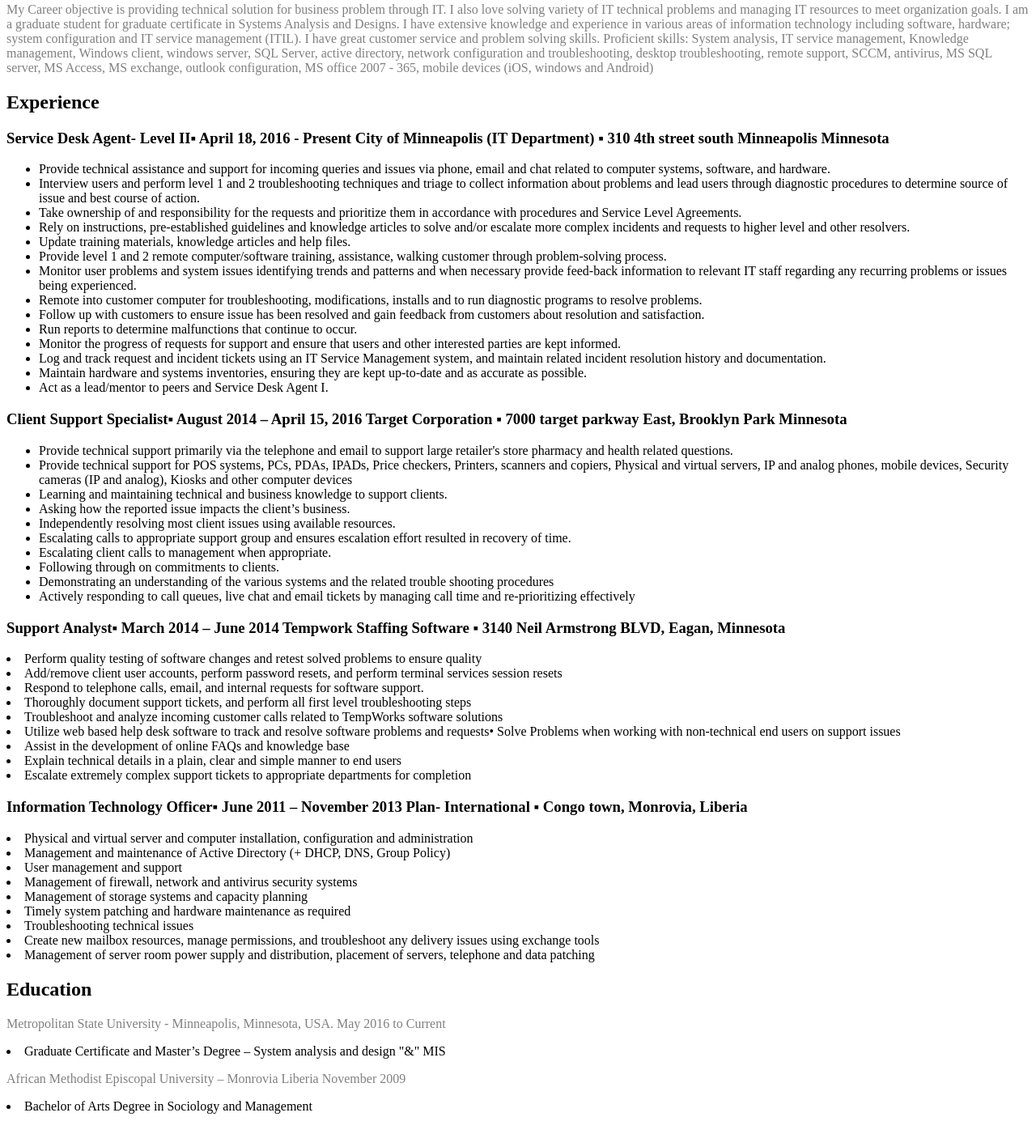
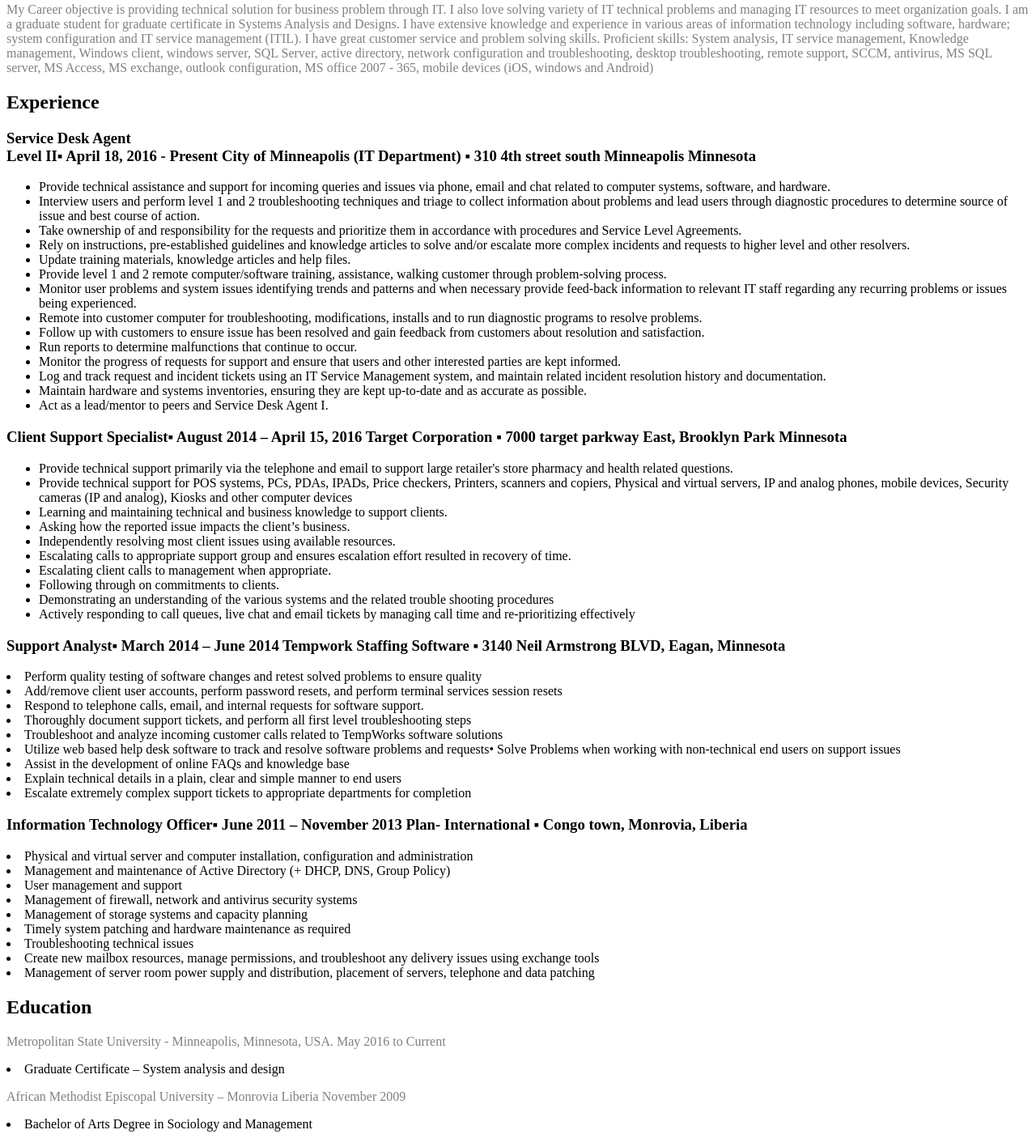
Before and after one commit to giscard2learn/giscard2learn.github.io, a plain HTML site: page index.html in a window 1280 px wide. Shown: the part 77-1478 px from the top of the page at 81% size. Drawn offline with Linux system fonts and the light colour scheme.

Commit message:
Update index.html

```diff
--- a/index.html
+++ b/index.html
@@ -13,7 +13,7 @@
 Experience
   </h2>
   <h3>
-Service Desk Agent- Level II▪ April 18, 2016 - Present
+Service Desk Agent <br/> Level II▪ April 18, 2016 - Present
 City of Minneapolis (IT Department)	 ▪ 310 4th street south Minneapolis Minnesota
   </h3>
 
@@ -85,7 +85,7 @@
   </h2>
   <p>
 Metropolitan State University 	- Minneapolis, Minnesota, USA.
-   May 2016 to Current</p> <li> Graduate Certificate and Master’s Degree – System analysis and design "&" MIS
+   May 2016 to Current</p> <li> Graduate Certificate – System analysis and design
   </li>
    <p>
 African Methodist Episcopal University – Monrovia Liberia
```
